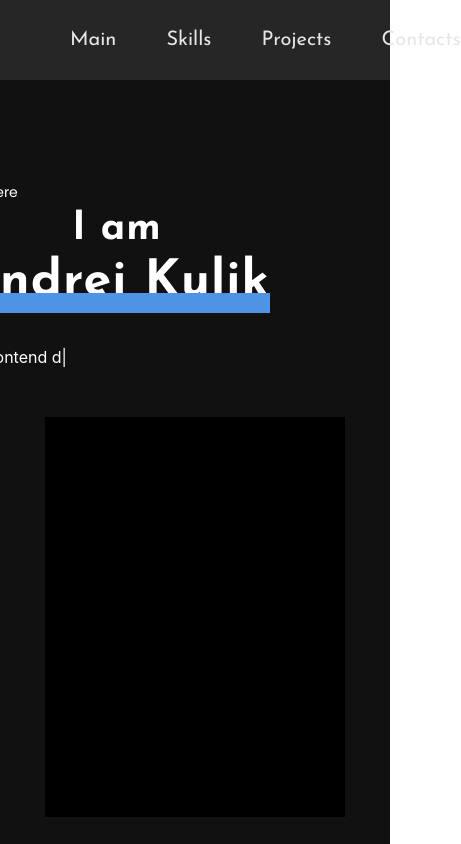
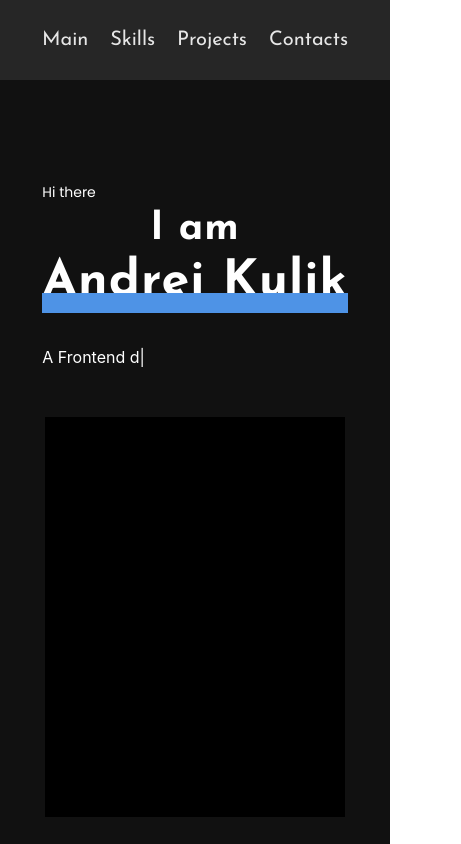
Before and after one commit to Andryteck/Portfolio-React, a React (Create React App) app: page / in a window 390 px wide. Shown: the top 844 px of the page, 461 px wide, since content can reach past the window. Built offline with nearby package versions, Linux system fonts and the light colour scheme.

Commit message:
feat: added media main

```diff
--- a/src/Main/Main.module.css
+++ b/src/Main/Main.module.css
@@ -54,7 +54,7 @@ p span {
 
 @media (max-width: 425px) {
     .mainBlock {
-        height: auto;
+        height: 100%;
         padding: 100px 0;
     }
     .photo {
@@ -62,7 +62,6 @@ p span {
     }
 
     .text {
-        margin-right: 50%;
         margin-bottom: 50px;
         display: flex;
         flex-direction: column;
--- a/src/RemoteJob/RemoteJob.module.css
+++ b/src/RemoteJob/RemoteJob.module.css
@@ -9,3 +9,6 @@
     padding: 100px 0;
 
 }
+@media (max-width: 707px) {
+
+}
--- a/src/common/styles/Container.module.css
+++ b/src/common/styles/Container.module.css
@@ -3,7 +3,6 @@
     width: 80%;
     margin: 0 auto;
     display: flex;
-    flex-wrap: wrap;
     justify-content: space-between;
     align-items: center;
 }
@@ -17,6 +16,7 @@
     .container {
         justify-content: center;
         border: 0;
+        flex-direction: column;
 
     }
 }
--- a/src/nav/Nav.module.css
+++ b/src/nav/Nav.module.css
@@ -16,5 +16,9 @@
 @media (max-width: 425px) {
    .nav {
        margin-right: 0%;
+
    }
+    .nav a {
+        margin-left: 0%;
+    }
 }
```
